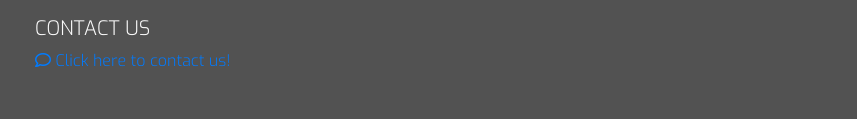
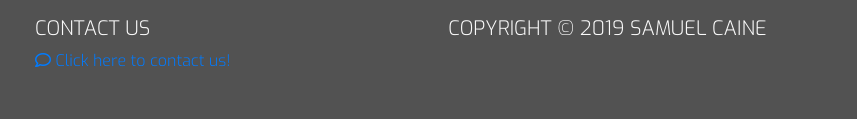
Before and after one commit to Code-Institute-Submissions/milestoneproject1-5, a plain HTML site: page contact.html in a window 1280 px wide. Shown: the part 775-894 px from the top of the page, 0-857 px from the left. Drawn offline with nearby package versions, Linux system fonts and the light colour scheme.

Commit message:
added copyright notice

```diff
--- a/contact.html
+++ b/contact.html
@@ -77,7 +77,7 @@
                 </p>
             </div>
             <div class="col-sm-4">
-                <h5 class="uppercase general-sub"></h5>
+                <h5 class="uppercase general-sub">Copyright © 2019 Samuel Caine</h5>
                 <p class="inline-block">
                 </p>
             </div>
```
Also changed, not shown: about.html (+2 -2 lines), events.html (+2 -2 lines), index.html (+1 -1 lines), media.html (+2 -2 lines).
